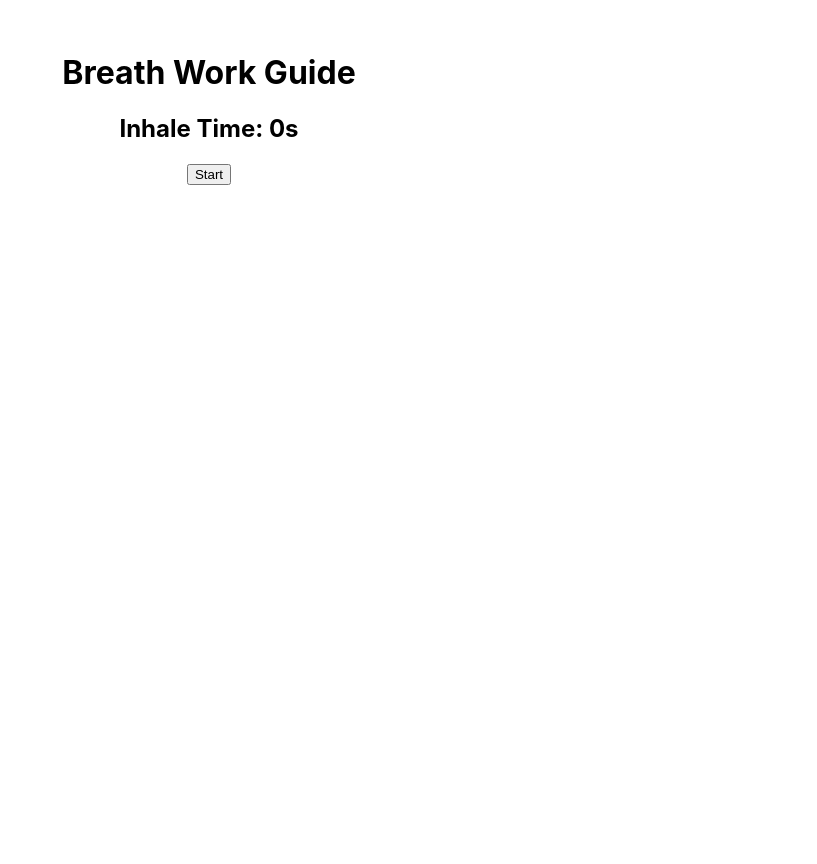
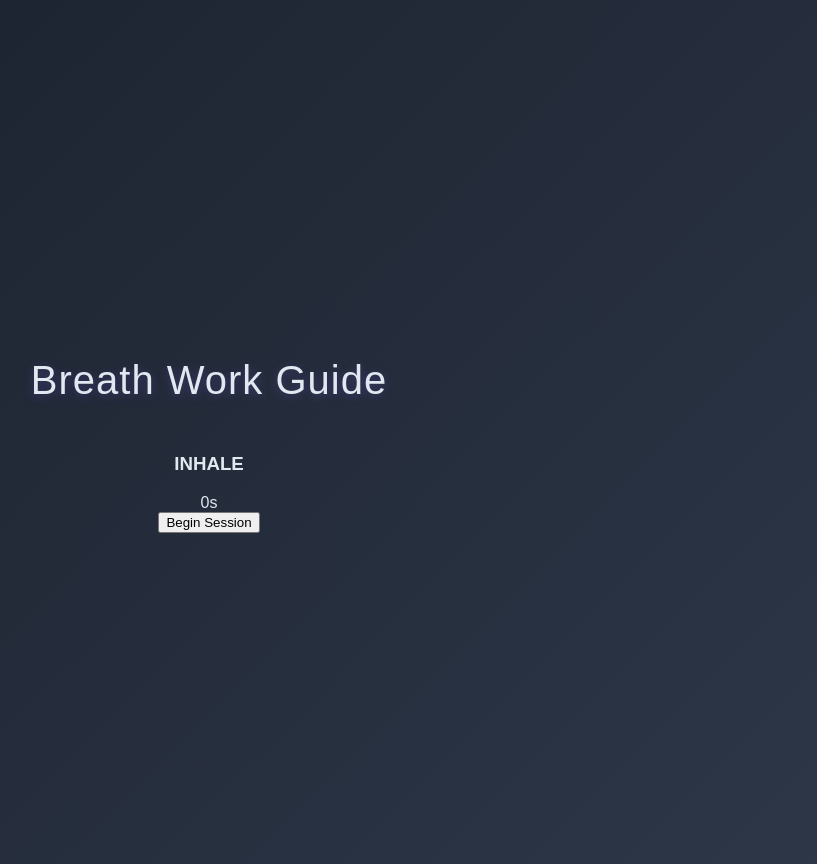
Before and after one commit to KhalidAlao/breathwork-guide, a React (Create React App) app: page / in a window 1280 px wide. Shown: the whole page, without its empty margins (431-1248 px from the left). Before the commit the page ends 800 px from the top, so only its background shows below. Built offline with nearby package versions, Linux system fonts and the light colour scheme.

Commit message:
Design Updates and Error Handling

```diff
--- a/src/App.css
+++ b/src/App.css
@@ -3,8 +3,14 @@ body {
   margin: 0;
   padding: 0;
   font-family: 'Helvetica Neue', Arial, sans-serif;
-  background: linear-gradient(135deg, #e0f7fa, #e1bee7);
-  color: #333;
+  background: linear-gradient(
+    135deg,
+    #1A202C 0%,
+    #2D3748 100%
+  );
+  color: #E2E8F0;
+  font-family: 'Poppins', sans-serif;
+  min-height: 100vh;
 }
 
 .App {
@@ -17,3 +23,24 @@ h1 {
   margin-bottom: 1rem;
   color: #37474f;
 }
+
+
+.appContainer {
+  text-align: center;
+  padding: 2rem;
+  min-height: 100vh;
+  display: flex;
+  flex-direction: column;
+  align-items: center;
+  justify-content: center;
+  background: linear-gradient(135deg, #1A202C 0%, #2D3748 100%);
+}
+
+.appTitle {
+  color: #E2E8F0;
+  font-size: 2.5rem;
+  margin-bottom: 2rem;
+  font-weight: 300;
+  letter-spacing: 1px;
+  text-shadow: 0 2px 10px rgba(127, 90, 240, 0.3);
+}
--- a/src/App.js
+++ b/src/App.js
@@ -1,7 +1,8 @@
-import React, { useState, useEffect, useRef } from 'react';
+import React, { useState, useEffect, useRef, useMemo } from 'react';
 import BreathingCircle from './Components/BreathingCircle/BreathingCircle';
 import Controls from './Components/Controls/Controls';
 import Timer from './Components/Timer/Timer';
+import './App.css';
 
 const App = () => {
 // State to track if the user's breathing session is active
@@ -18,17 +19,17 @@ const [timeLeft, setTimeLeft] = useState(0);
 
 
 // Durations in seconds for the 4-7-8 breathing method
-  const [inhaleTime, setInhaleTime] = useState(4);
-  const [holdTime, setHoldTime] = useState(7);
-  const [exhaleTime, setExhaleTime] = useState(8);
+  const [inhaleTime] = useState(4);
+  const [holdTime] = useState(7);
+  const [exhaleTime] = useState(8);
 
 
 // Sequence of phases
-  const phases = [
-    { phase: 'inhale', duration: inhaleTime },
-    { phase: 'hold', duration: holdTime },
-    { phase: 'exhale', duration: exhaleTime },
-  ];
+const phases = useMemo(() => [
+  { phase: 'inhale', duration: inhaleTime },
+  { phase: 'hold', duration: holdTime },
+  { phase: 'exhale', duration: exhaleTime },
+], [inhaleTime, holdTime, exhaleTime]);
 
 
     // Reference to track the current phase index in the cycle
@@ -89,7 +90,6 @@ const stopBreathing = () => {
     setTimeLeft((prevTime) => {
       if (prevTime <= 1) {
         clearInterval(intervalRef.current);
-        // Move to the next phase in the cycle
         phaseIndexRef.current = (phaseIndexRef.current + 1) % phases.length;
         const nextPhase = phases[phaseIndexRef.current];
         setBreathPhase(nextPhase.phase);
@@ -101,13 +101,12 @@ const stopBreathing = () => {
   }, 1000);
 
   return () => clearInterval(intervalRef.current);
-}, [isBreathing, hold, timeLeft, inhaleTime, holdTime, exhaleTime]);
-
+}, [isBreathing, hold, timeLeft, inhaleTime, holdTime, exhaleTime, phases]);
 
 
 return (
-  <div style={{ textAlign: 'center', padding: '2rem' }}>
-    <h1>Breath Work Guide</h1>
+  <div className="appContainer">
+    <h1 className="appTitle">Breath Work Guide</h1>
     <BreathingCircle
       isBreathing={isBreathing}
       breathPhase={breathPhase}
@@ -121,9 +120,9 @@ return (
       isBreathing={isBreathing}
       hold={hold}
     />
-
   </div>
 );
 };
 
+
 export default App;
--- a/src/Components/BreathingCircle/BreathingCircle.js
+++ b/src/Components/BreathingCircle/BreathingCircle.js
@@ -22,18 +22,12 @@ const BreathingCircle = ({ isBreathing, breathPhase, timeLeft }) => {
       };
 
 
-    // Decide which animation variant to apply based on the state
-  let currentVariant = breathPhase;
-  if (!isBreathing) {
-    currentVariant = "exhale"; // default to resting state when not active
-  }
 
   return (
     <div className={styles.container}>
       <motion.div
-        className={styles.circle}
         variants={variants}
-        animate={breathPhase}
+        animate={isBreathing ? breathPhase : "exhale"}
         initial={false}
       />
       <div className={styles.glow} />
--- a/src/Components/Controls/Controls.css
+++ b/src/Components/Controls/Controls.css
@@ -1,29 +1,43 @@
-.controls {
+.controlsContainer {
+    display: flex;
+    justify-content: center;
     margin-top: 2rem;
+    padding: 1rem;
+    background: rgba(255, 255, 255, 0.05);
+    border-radius: 16px;
+    backdrop-filter: blur(10px);
+    border: 1px solid rgba(127, 90, 240, 0.2);
   }
 
-  .controls button {
-    background: #29b6f6;
-    border: none;
-    color: #fff;
-    padding: 0.75rem 1.5rem;
-    margin: 0 0.5rem;
-    border-radius: 5px;
+  .buttonGroup {
+    display: flex;
+    gap: 1rem;
+  }
+
+  .controlButton {
+    background: linear-gradient(145deg, rgba(127, 90, 240, 0.2), rgba(44, 182, 125, 0.1));
+    border: 1px solid rgba(127, 90, 240, 0.3);
+    color: #E2E8F0;
+    padding: 12px 24px;
+    border-radius: 8px;
     font-size: 1rem;
     cursor: pointer;
-    transition: background 0.3s ease, transform 0.2s ease;
+    transition: all 0.3s ease;
+    backdrop-filter: blur(5px);
+    letter-spacing: 0.5px;
   }
 
-  .controls button:hover {
-    background: #0288d1;
-    transform: scale(1.05);
+  .controlButton:hover {
+    background: linear-gradient(145deg, rgba(127, 90, 240, 0.3), rgba(44, 182, 125, 0.2));
+    transform: translateY(-2px);
+    box-shadow: 0 4px 15px rgba(127, 90, 240, 0.2);
   }
 
-  .controls button:active {
-    transform: scale(0.98);
+  .stopButton {
+    border-color: rgba(255, 105, 97, 0.3);
+    background: linear-gradient(145deg, rgba(255, 105, 97, 0.1), rgba(255, 105, 97, 0.05));
   }
 
-  .controls button:disabled {
-    background: #b3e5fc;
-    cursor: not-allowed;
+  .stopButton:hover {
+    background: linear-gradient(145deg, rgba(255, 105, 97, 0.2), rgba(255, 105, 97, 0.1));
   }
--- a/src/Components/Controls/Controls.js
+++ b/src/Components/Controls/Controls.js
@@ -4,14 +4,29 @@ import styles from './Controls.css'
 
 const Controls = ({ startBreathing, stopBreathing, toggleHold, isBreathing, hold }) => {
     return (
-      <div>
+      <div className={styles.controlsContainer}>
         {!isBreathing ? (
-          <button onClick={startBreathing}>Start</button>
+          <button
+            className={styles.controlButton}
+            onClick={startBreathing}
+          >
+            Begin Session
+          </button>
         ) : (
-          <>
-            <button onClick={toggleHold}>{hold ? 'Resume' : 'Pause'}</button>
-            <button onClick={stopBreathing}>Stop</button>
-          </>
+          <div className={styles.buttonGroup}>
+            <button
+              className={styles.controlButton}
+              onClick={toggleHold}
+            >
+              {hold ? 'Resume Flow' : 'Pause'}
+            </button>
+            <button
+              className={`${styles.controlButton} ${styles.stopButton}`}
+              onClick={stopBreathing}
+            >
+              Complete Session
+            </button>
+          </div>
         )}
       </div>
     );
--- a/src/Components/Timer/Timer.css
+++ b/src/Components/Timer/Timer.css
@@ -1,10 +1,10 @@
 .timer {
-    margin: 1rem;
-    font-size: 1.5rem;
-    color: #37474f;
+    color: #E2E8F0;
+    text-shadow: 0 2px 10px rgba(127, 90, 240, 0.3);
   }
 
-  .timer h2 {
-    margin: 0;
-    font-weight: 400;
+  .time {
+    font-size: 2.5rem;
+    font-weight: 300;
+    letter-spacing: 2px;
   }
--- a/src/Components/Timer/Timer.js
+++ b/src/Components/Timer/Timer.js
@@ -2,13 +2,12 @@ import React from 'react';
 import styles from './Timer.css'
 
 
-const Timer = ({ timeLeft, phase }) => {
-    return (
-      <div style={{ margin: '1rem' }}>
-        <h2>{phase.charAt(0).toUpperCase() + phase.slice(1)} Time: {timeLeft}s</h2>
-      </div>
-    );
-  };
+const Timer = ({ timeLeft, phase }) => (
+    <div className={styles.timer}>
+      <h3>{phase.toUpperCase()}</h3>
+      <div className={styles.time}>{timeLeft}s</div>
+    </div>
+  );
 
 
 export default Timer;
```
